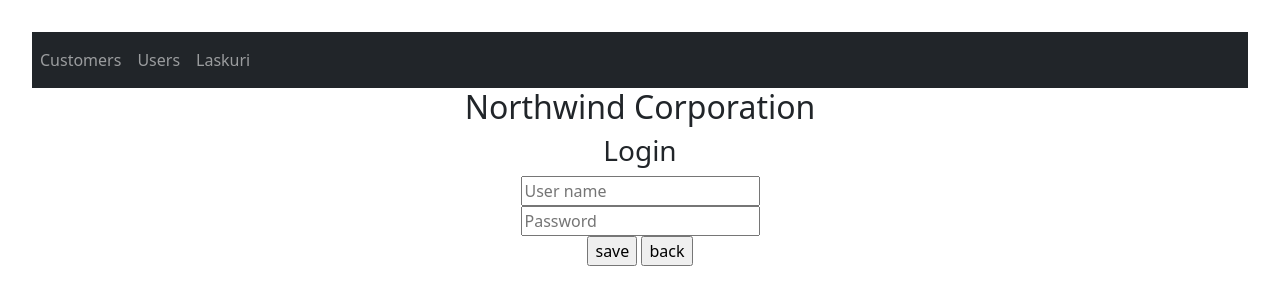
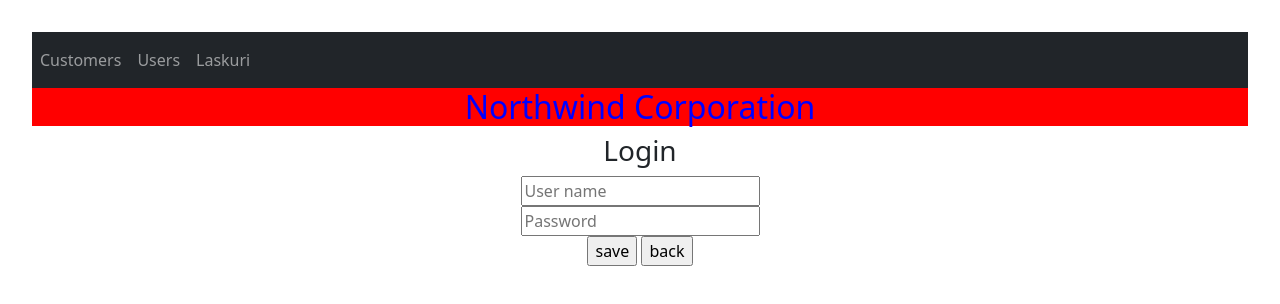
Before and after one commit to Point-SimoSiren/ReactSyksy24-tuntitoteutus, a React (Vite) app: page / in a window 1280 px wide. Shown: the top 304 px of the page. Built offline with nearby package versions, Linux system fonts and the light colour scheme.

Commit message:
julkaisu

```diff
--- a/src/App.jsx
+++ b/src/App.jsx
@@ -33,6 +33,8 @@
   setLoggedIn(false)
 }
 
+const headerStyle = {color: "blue", backgroundColor: "red"}
+
 
 
   return (
@@ -47,7 +49,11 @@
         </Nav>
       </Navbar>
 
-        <h2>Northwind Corporation</h2>
+
+
+        <h2 style={headerStyle}>Northwind Corporation</h2>
+
+
 
        {showMessage && <Message message={message} isPositive={isPositive} />}
 
--- /dev/null
+++ b/staticwebapp.config.json
@@ -0,0 +1,6 @@
+{
+    "navigationFallback": {
+      "rewrite": "/index.html",
+      "exclude": ["/static/*", "/assets/*", "/*.css", "/*.js", "/*.ico", "/*.png", "/*.svg"]
+    }
+  }
```
